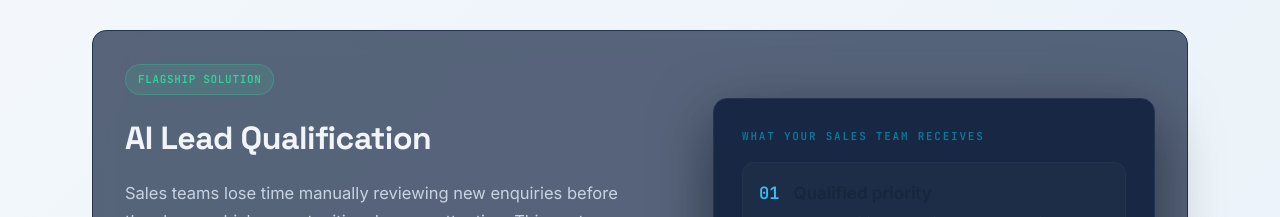
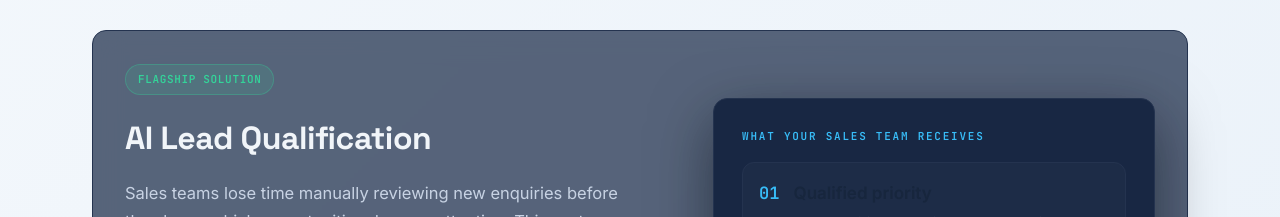
Before and after one commit to Lumbenlengo/lumbe-tech-site, a Next.js app: page / in a window 1280 px wide. Shown: the part 1260-1477 px from the top of the page. Built offline with nearby package versions, Linux system fonts and the light colour scheme.

Commit message:
Keep light-section headings distinct from dark media cards

```diff
--- a/src/app/globals.css
+++ b/src/app/globals.css
@@ -39,7 +39,7 @@ button, a { cursor: pointer; }
 .container { max-width: 1160px; margin: 0 auto; padding: 0 32px; }
 .section { padding: var(--section-pad) 0; position: relative; }
 .section-alt { background: linear-gradient(135deg, #f4f8fc 0%, #e6eff8 100%); border-block: 1px solid #d4e0ec; color: #17263d; }
-.section-alt .eyebrow { color: #087b9c; }
+.section-alt .section-head > .eyebrow { color: #087b9c; }
 .section-alt .h2 { color: #17263d; }
 .section-alt .lede { color: #52657d; }
 .section-alt .flow-num { color: #087b9c; }
```
